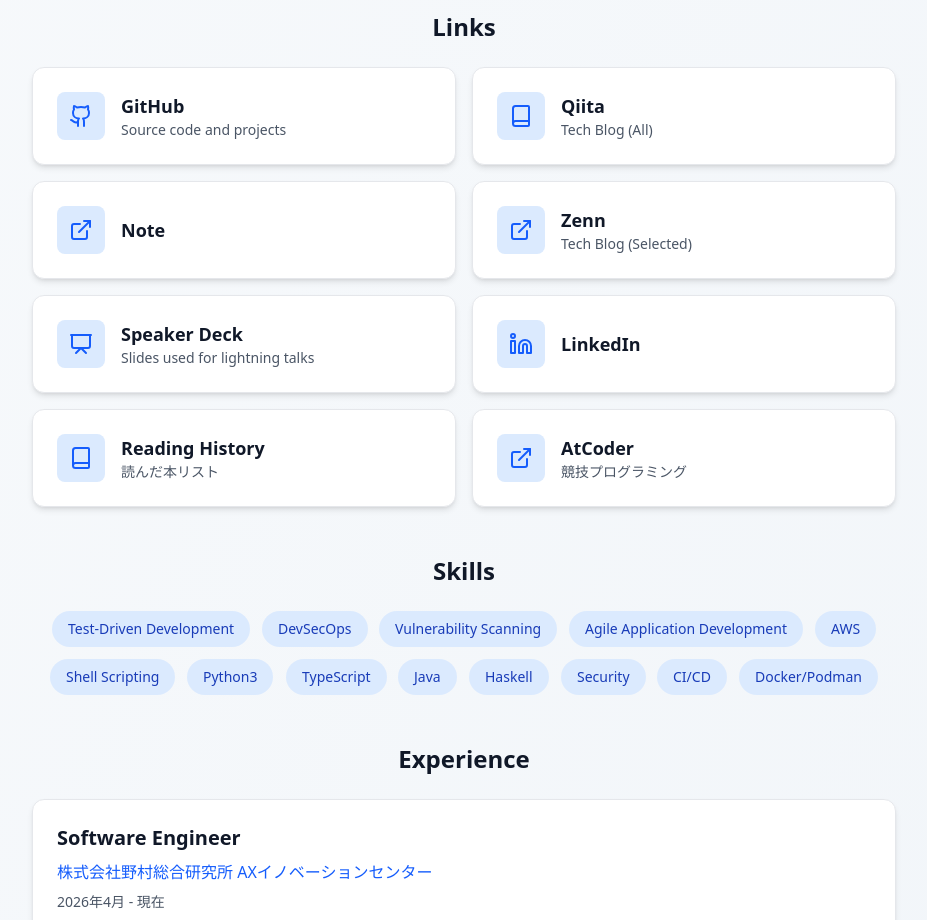
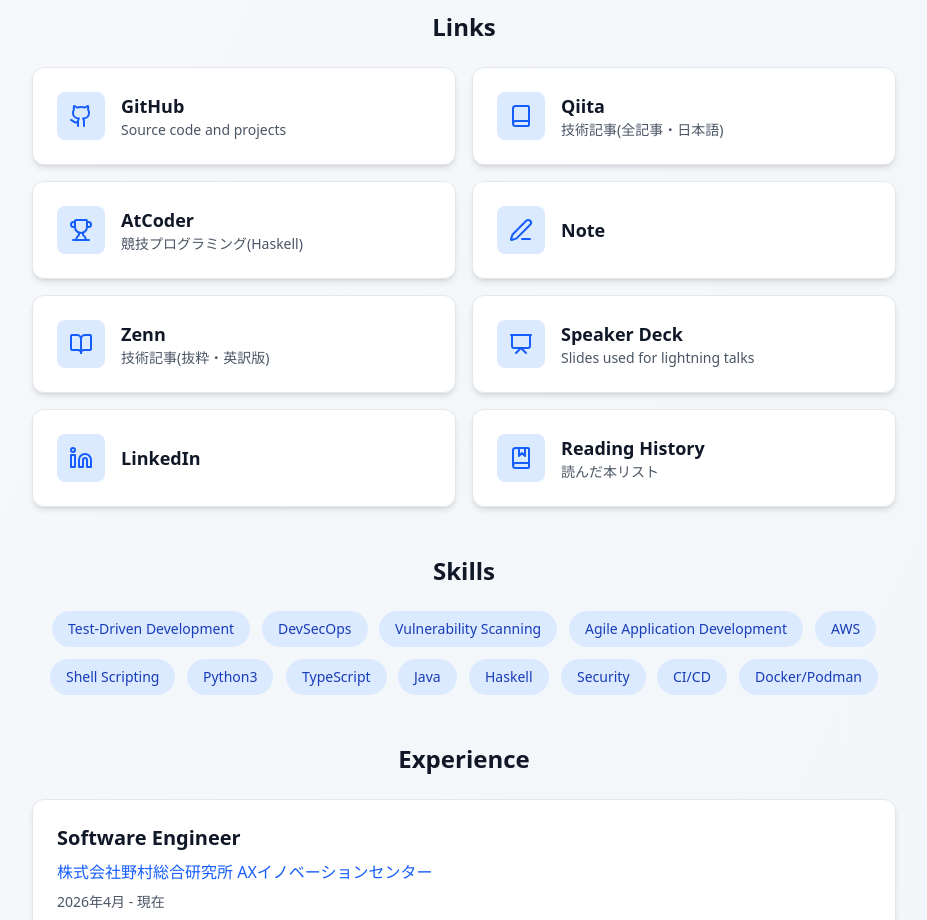
Before and after one commit to RyosukeDTomita/MyActivity, a Next.js app: page /MyActivity/ in a window 1280 px wide. Shown: the part 1080-2000 px from the top of the page, without its empty margins (176-1103 px from the left). Built offline with nearby package versions, Linux system fonts and the light colour scheme.

Commit message:
feat: 2026-07-29

```diff
--- a/src/components/Activities.tsx
+++ b/src/components/Activities.tsx
@@ -1,7 +1,7 @@
 'use client';
 
 import { Calendar, ExternalLink, Presentation, Podcast, Music, Play, BookOpen, Hash } from 'lucide-react';
-import { ltPresentations, podcastAppearances, techBlogPosts, getYouTubeEmbedUrl } from '@/data/activitiesData';
+import { ltPresentations, podcastAppearances, techBlogPosts, internalStudySessions, getYouTubeEmbedUrl } from '@/data/activitiesData';
 import { useLanguage } from '@/contexts/LanguageContext';
 import { translations } from '@/translations/translations';
 
@@ -157,6 +157,45 @@
         })}
       </div>
 
+      {/* Internal Study Sessions Section */}
+      <div className="mb-12 mt-12">
+        <h2 className="text-2xl font-bold text-gray-900 dark:text-white mb-6 text-center">
+          {t.internalStudySessions}
+        </h2>
+
+        <div className="space-y-6">
+          {internalStudySessions.map((session, index) => (
+            <div
+              key={index}
+              style={{ animationDelay: `${0.1 * index}s` }}
+              className="animate-fade-in-left bg-white dark:bg-slate-800 rounded-xl p-6 shadow-md border border-gray-200 dark:border-slate-700"
+            >
+              <h3 className="text-xl font-semibold text-gray-900 dark:text-white mb-2">
+                {session.title}
+              </h3>
+
+              <div className="flex items-center text-gray-600 dark:text-gray-400 mb-3">
+                <Calendar className="w-4 h-4 mr-2" />
+                <span className="text-sm">{session.date}</span>
+                {session.time && (
+                  <span className="text-xs ml-2">{session.time}</span>
+                )}
+              </div>
+
+              <a
+                href={session.url}
+                target="_blank"
+                rel="noopener noreferrer"
+                className="inline-flex items-center gap-2 text-blue-600 dark:text-blue-400 hover:underline"
+              >
+                <BookOpen className="w-4 h-4" />
+                <span>Material({session.platform})</span>
+              </a>
+            </div>
+          ))}
+        </div>
+      </div>
+
       {/* Tech Blog Section */}
       <div className="mb-12 mt-12">
         <h2 className="text-2xl font-bold text-gray-900 dark:text-white mb-6 text-center">
--- a/src/data/activitiesData.ts
+++ b/src/data/activitiesData.ts
@@ -26,15 +26,33 @@
   description?: string;
 }
 
+export interface InternalStudySession {
+  date: string;
+  time?: string;
+  title: string;
+  platform: 'Qiita' | 'Zenn' | 'Other';
+  url: string;
+}
+
 export const podcastAppearances: PodcastAppearance[] = [
   {
-    date: "2025/07/24",
-    title: "#123 成長のきっかけは、アウトプットに強制感をもたせたこと/富田涼介①",
+    date: "2025/08/21",
+    title: "#126 成長を加速させるのは\"傲慢さ\"かもしれない/富田涼介④",
     links: {
-      podcast: "https://podcasts.apple.com/jp/podcast/123-%E6%88%90%E9%95%B7%E3%81%AE%E3%81%8D%E3%81%A3%E3%81%8B%E3%81%91%E3%81%AF-%E3%82%A2%E3%82%A6%E3%83%88%E3%83%97%E3%83%83%E3%83%88%E3%81%AB%E5%BC%B7%E5%88%B6%E6%84%9F%E3%82%92%E6%8C%81%E3%81%9F%E3%81%9B%E3%81%9F%E3%81%93%E3%81%A8-nri%E3%82%BB%E3%82%AD%E3%83%A5%E3%82%A2%E3%83%86%E3%82%AF%E3%83%8E%E3%83%AD%E3%82%B8%E3%83%BC%E3%82%BA-%E5%AF%8C%E7%94%B0%E6%B6%BC%E4%BB%8B/id1653563200?i=1000718692119",
-      amazonMusic: "https://music.amazon.co.jp/podcasts/3e2c415b-5a48-4a1b-8810-5c0be5488e9a/episodes/616ce0ab-a966-4580-8e98-1dcbf024372d/%E8%81%B4%E3%81%8F%E3%82%A8%E3%83%B3%E3%82%B8%E3%83%8B%E3%82%A2type-123-%E6%88%90%E9%95%B7%E3%81%AE%E3%81%8D%E3%81%A3%E3%81%8B%E3%81%91%E3%81%AF%E3%80%81%E3%82%A2%E3%82%A6%E3%83%88%E3%83%97%E3%83%83%E3%83%88%E3%81%AB%E5%BC%B7%E5%88%B6%E6%84%9F%E3%82%92%E6%8C%81%E3%81%9F%E3%81%9B%E3%81%9F%E3%81%93%E3%81%A8%EF%BC%8Fnri%E3%82%BB%E3%82%AD%E3%83%A5%E3%82%A2%E3%83%86%E3%82%AF%E3%83%8E%E3%83%AD%E3%82%B8%E3%83%BC%E3%82%BA-%E5%AF%8C%E7%94%B0%E6%B6%BC%E4%BB%8B%E2%91%A0",
-      spotify: "https://open.spotify.com/episode/1bEnIamRjXVpCFMOebS0CK",
-      youtube: "https://www.youtube.com/watch?v=4zHdDy07j2c"
+      podcast: "https://podcasts.apple.com/jp/podcast/126-%E6%88%90%E9%95%B7%E3%82%92%E5%8A%A0%E9%80%9F%E3%81%95%E3%81%9B%E3%82%8B%E3%81%AE%E3%81%AF-%E5%82%B2%E6%85%A2%E3%81%95-%E3%81%8B%E3%82%82%E3%81%97%E3%82%8C%E3%81%AA%E3%81%84-nri%E3%82%BB%E3%82%AD%E3%83%A5%E3%82%A2%E3%83%86%E3%82%AF%E3%83%8E%E3%83%AD%E3%82%B8%E3%83%BC%E3%82%BA-%E5%AF%8C%E7%94%B0%E6%B6%BC%E4%BB%8B/id1653563200?i=1000722819458",
+      spotify: "https://open.spotify.com/episode/68In2HuOKF6TNqyxDOm9uN",
+      amazonMusic: "https://music.amazon.co.jp/podcasts/3e2c415b-5a48-4a1b-8810-5c0be5488e9a/episodes/50c06a9a-447e-40ac-8514-7dde40bfb416/%E8%81%B4%E3%81%8F%E3%82%A8%E3%83%B3%E3%82%B8%E3%83%8B%E3%82%A2type-126-%E6%88%90%E9%95%B7%E3%82%92%E5%8A%A0%E9%80%9F%E3%81%95%E3%81%9B%E3%82%8B%E3%81%AE%E3%81%AF%E3%80%81%E2%80%9C%E5%82%B2%E6%85%A2%E3%81%95%E2%80%9D%E3%81%8B%E3%82%82%E3%81%97%E3%82%8C%E3%81%AA%E3%81%84%EF%BC%8Fnri%E3%82%BB%E3%82%AD%E3%83%A5%E3%82%A2%E3%83%86%E3%82%AF%E3%83%8E%E3%83%AD%E3%82%B8%E3%83%BC%E3%82%BA-%E5%AF%8C%E7%94%B0%E6%B6%BC%E4%BB%8B%E2%91%A3",
+      youtube: "https://www.youtube.com/watch?v=s3GtfLJQVB4"
+    }
+  },
+  {
+    date: "2025/08/07",
+    title: "#125 会社名を背負って記事を書く、責任の大きさが成長を後押ししてくれた/富田涼介③",
+    links: {
+      spotify: "https://open.spotify.com/episode/6Z9yXsDiqrtiktIYioFq9m",
+      podcast: "https://podcasts.apple.com/us/podcast/125-%E4%BC%9A%E7%A4%BE%E5%90%8D%E3%82%92%E8%83%8C%E8%B2%A0%E3%81%A3%E3%81%A6%E8%A8%98%E4%BA%8B%E3%82%92%E6%9B%B8%E3%81%8F-%E8%B2%AC%E4%BB%BB%E3%81%AE%E5%A4%A7%E3%81%8D%E3%81%95%E3%81%8C%E6%88%90%E9%95%B7%E3%82%92%E5%BE%8C%E6%8A%BC%E3%81%97%E3%81%97%E3%81%A6%E3%81%8F%E3%82%8C%E3%81%9F-nri%E3%82%BB%E3%82%AD%E3%83%A5%E3%82%A2%E3%83%86%E3%82%AF%E3%83%8E%E3%83%AD%E3%82%B8%E3%83%BC%E3%82%BA/id1653563200?i=1000720912856",
+      amazonMusic: "https://music.amazon.co.jp/podcasts/3e2c415b-5a48-4a1b-8810-5c0be5488e9a/episodes/d02103f7-04e3-4307-9c1a-e5ea27070370/%E8%81%B4%E3%81%8F%E3%82%A8%E3%83%B3%E3%82%B8%E3%83%8B%E3%82%A2type-125-%E4%BC%9A%E7%A4%BE%E5%90%8D%E3%82%92%E8%83%8C%E8%B2%A0%E3%81%A3%E3%81%A6%E8%A8%98%E4%BA%8B%E3%82%92%E6%9B%B8%E3%81%8F%E3%80%81%E8%B2%AC%E4%BB%BB%E3%81%AE%E5%A4%A7%E3%81%8D%E3%81%95%E3%81%8C%E6%88%90%E9%95%B7%E3%82%92%E5%BE%8C%E6%8A%BC%E3%81%97%E3%81%97%E3%81%A6%E3%81%8F%E3%82%8C%E3%81%9F%EF%BC%8Fnri%E3%82%BB%E3%82%AD%E3%83%A5%E3%82%A2%E3%83%86%E3%82%AF%E3%83%8E%E3%83%AD%E3%82%B8%E3%83%BC%E3%82%BA-%E5%AF%8C%E7%94%B0%E6%B6%BC%E4%BB%8B%E2%91%A2",
+      youtube: "https://www.youtube.com/watch?v=YwljcLsklgY"
     }
   },
   {
@@ -48,23 +66,13 @@
     }
   },
   {
-    date: "2025/08/07",
-    title: "#125 会社名を背負って記事を書く、責任の大きさが成長を後押ししてくれた/富田涼介③",
+    date: "2025/07/24",
+    title: "#123 成長のきっかけは、アウトプットに強制感をもたせたこと/富田涼介①",
     links: {
-      spotify: "https://open.spotify.com/episode/6Z9yXsDiqrtiktIYioFq9m",
-      podcast: "https://podcasts.apple.com/us/podcast/125-%E4%BC%9A%E7%A4%BE%E5%90%8D%E3%82%92%E8%83%8C%E8%B2%A0%E3%81%A3%E3%81%A6%E8%A8%98%E4%BA%8B%E3%82%92%E6%9B%B8%E3%81%8F-%E8%B2%AC%E4%BB%BB%E3%81%AE%E5%A4%A7%E3%81%8D%E3%81%95%E3%81%8C%E6%88%90%E9%95%B7%E3%82%92%E5%BE%8C%E6%8A%BC%E3%81%97%E3%81%97%E3%81%A6%E3%81%8F%E3%82%8C%E3%81%9F-nri%E3%82%BB%E3%82%AD%E3%83%A5%E3%82%A2%E3%83%86%E3%82%AF%E3%83%8E%E3%83%AD%E3%82%B8%E3%83%BC%E3%82%BA/id1653563200?i=1000720912856",
-      amazonMusic: "https://music.amazon.co.jp/podcasts/3e2c415b-5a48-4a1b-8810-5c0be5488e9a/episodes/d02103f7-04e3-4307-9c1a-e5ea27070370/%E8%81%B4%E3%81%8F%E3%82%A8%E3%83%B3%E3%82%B8%E3%83%8B%E3%82%A2type-125-%E4%BC%9A%E7%A4%BE%E5%90%8D%E3%82%92%E8%83%8C%E8%B2%A0%E3%81%A3%E3%81%A6%E8%A8%98%E4%BA%8B%E3%82%92%E6%9B%B8%E3%81%8F%E3%80%81%E8%B2%AC%E4%BB%BB%E3%81%AE%E5%A4%A7%E3%81%8D%E3%81%95%E3%81%8C%E6%88%90%E9%95%B7%E3%82%92%E5%BE%8C%E6%8A%BC%E3%81%97%E3%81%97%E3%81%A6%E3%81%8F%E3%82%8C%E3%81%9F%EF%BC%8Fnri%E3%82%BB%E3%82%AD%E3%83%A5%E3%82%A2%E3%83%86%E3%82%AF%E3%83%8E%E3%83%AD%E3%82%B8%E3%83%BC%E3%82%BA-%E5%AF%8C%E7%94%B0%E6%B6%BC%E4%BB%8B%E2%91%A2",
-      youtube: "https://www.youtube.com/watch?v=YwljcLsklgY"
-    }
-  },
-  {
-    date: "2025/08/21",
-    title: "#126 成長を加速させるのは\"傲慢さ\"かもしれない/富田涼介④",
-    links: {
-      podcast: "https://podcasts.apple.com/jp/podcast/126-%E6%88%90%E9%95%B7%E3%82%92%E5%8A%A0%E9%80%9F%E3%81%95%E3%81%9B%E3%82%8B%E3%81%AE%E3%81%AF-%E5%82%B2%E6%85%A2%E3%81%95-%E3%81%8B%E3%82%82%E3%81%97%E3%82%8C%E3%81%AA%E3%81%84-nri%E3%82%BB%E3%82%AD%E3%83%A5%E3%82%A2%E3%83%86%E3%82%AF%E3%83%8E%E3%83%AD%E3%82%B8%E3%83%BC%E3%82%BA-%E5%AF%8C%E7%94%B0%E6%B6%BC%E4%BB%8B/id1653563200?i=1000722819458",
-      spotify: "https://open.spotify.com/episode/68In2HuOKF6TNqyxDOm9uN",
-      amazonMusic: "https://music.amazon.co.jp/podcasts/3e2c415b-5a48-4a1b-8810-5c0be5488e9a/episodes/50c06a9a-447e-40ac-8514-7dde40bfb416/%E8%81%B4%E3%81%8F%E3%82%A8%E3%83%B3%E3%82%B8%E3%83%8B%E3%82%A2type-126-%E6%88%90%E9%95%B7%E3%82%92%E5%8A%A0%E9%80%9F%E3%81%95%E3%81%9B%E3%82%8B%E3%81%AE%E3%81%AF%E3%80%81%E2%80%9C%E5%82%B2%E6%85%A2%E3%81%95%E2%80%9D%E3%81%8B%E3%82%82%E3%81%97%E3%82%8C%E3%81%AA%E3%81%84%EF%BC%8Fnri%E3%82%BB%E3%82%AD%E3%83%A5%E3%82%A2%E3%83%86%E3%82%AF%E3%83%8E%E3%83%AD%E3%82%B8%E3%83%BC%E3%82%BA-%E5%AF%8C%E7%94%B0%E6%B6%BC%E4%BB%8B%E2%91%A3",
-      youtube: "https://www.youtube.com/watch?v=s3GtfLJQVB4"
+      podcast: "https://podcasts.apple.com/jp/podcast/123-%E6%88%90%E9%95%B7%E3%81%AE%E3%81%8D%E3%81%A3%E3%81%8B%E3%81%91%E3%81%AF-%E3%82%A2%E3%82%A6%E3%83%88%E3%83%97%E3%83%83%E3%83%88%E3%81%AB%E5%BC%B7%E5%88%B6%E6%84%9F%E3%82%92%E6%8C%81%E3%81%9F%E3%81%9B%E3%81%9F%E3%81%93%E3%81%A8-nri%E3%82%BB%E3%82%AD%E3%83%A5%E3%82%A2%E3%83%86%E3%82%AF%E3%83%8E%E3%83%AD%E3%82%B8%E3%83%BC%E3%82%BA-%E5%AF%8C%E7%94%B0%E6%B6%BC%E4%BB%8B/id1653563200?i=1000718692119",
+      amazonMusic: "https://music.amazon.co.jp/podcasts/3e2c415b-5a48-4a1b-8810-5c0be5488e9a/episodes/616ce0ab-a966-4580-8e98-1dcbf024372d/%E8%81%B4%E3%81%8F%E3%82%A8%E3%83%B3%E3%82%B8%E3%83%8B%E3%82%A2type-123-%E6%88%90%E9%95%B7%E3%81%AE%E3%81%8D%E3%81%A3%E3%81%8B%E3%81%91%E3%81%AF%E3%80%81%E3%82%A2%E3%82%A6%E3%83%88%E3%83%97%E3%83%83%E3%83%88%E3%81%AB%E5%BC%B7%E5%88%B6%E6%84%9F%E3%82%92%E6%8C%81%E3%81%9F%E3%81%9B%E3%81%9F%E3%81%93%E3%81%A8%EF%BC%8Fnri%E3%82%BB%E3%82%AD%E3%83%A5%E3%82%A2%E3%83%86%E3%82%AF%E3%83%8E%E3%83%AD%E3%82%B8%E3%83%BC%E3%82%BA-%E5%AF%8C%E7%94%B0%E6%B6%BC%E4%BB%8B%E2%91%A0",
+      spotify: "https://open.spotify.com/episode/1bEnIamRjXVpCFMOebS0CK",
+      youtube: "https://www.youtube.com/watch?v=4zHdDy07j2c"
     }
   }
 ];
@@ -102,6 +110,16 @@
 
 export const techBlogPosts: TechBlogPost[] = [];
 
+export const internalStudySessions: InternalStudySession[] = [
+  {
+    date: "2026/05/14",
+    time: "17:00-18:00",
+    title: "関数型プログラミングを知らない人向けに、「Haskellって何が面白いの?」と聞かれた時の回答",
+    platform: "Qiita",
+    url: "https://qiita.com/sigma_devsecops/items/3f2a397e944401fcc6cb"
+  }
+];
+
 // Helper function to convert YouTube URL to embed URL
 export function getYouTubeEmbedUrl(url: string): string | null {
   const match = url.match(/(?:youtube\.com\/watch\?v=|youtu\.be\/)([^&\n?#]+)/);
--- a/src/data/profileData.ts
+++ b/src/data/profileData.ts
@@ -1,4 +1,4 @@
-import { Github, Book, ExternalLink, Presentation, Linkedin } from "lucide-react";
+import { Github, Book, BookOpen, BookMarked, Trophy, PenLine, Presentation, Linkedin } from "lucide-react";
 
 export const profileData = {
   avatar: "./images/profile.webp",
@@ -14,14 +14,19 @@
       icon: Book
     },
     {
+      name: "AtCoder",
+      url: "https://atcoder.jp/users/HathawayNoa",
+      icon: Trophy
+    },
+    {
       name: "Note",
       url: "https://note.com/sigma5736394841",
-      icon: ExternalLink
+      icon: PenLine
     },
     {
       name: "Zenn",
       url: "https://zenn.dev/sigma_tom",
-      icon: ExternalLink
+      icon: BookOpen
     },
     {
       name: "Speaker Deck",
@@ -36,12 +41,7 @@
     {
       name: "Reading History",
       url: "https://ryosukedtomita.github.io/myblog/posts/book/index.html",
-      icon: Book
-    },
-    {
-      name: "AtCoder",
-      url: "https://atcoder.jp/users/HathawayNoa",
-      icon: ExternalLink
+      icon: BookMarked
     }
   ],
   skills: [
--- a/src/translations/translations.ts
+++ b/src/translations/translations.ts
@@ -15,11 +15,15 @@
           },
           {
             name: "Qiita",
-            description: "Tech Blog (All)"
+            description: "Tech Blog (All) - in Japanese"
+          },
+          {
+            name: "AtCoder",
+            description: "Competitive programming (Haskell)"
           },
           {
             name: "Zenn",
-            description: "Tech Blog (Selected)"
+            description: "Tech Blog (Selected) - English translations"
           },
           {
             name: "Speaker Deck",
@@ -32,10 +36,6 @@
           {
             name: "Reading History",
             description: "List of books I have read"
-          },
-          {
-            name: "AtCoder",
-            description: "Competitive programming"
           }
         ]
       },
@@ -81,6 +81,7 @@
       activities: {
         title: "Activities",
         ltPresentations: "Lightning Talks",
+        internalStudySessions: "Internal Study Sessions",
         date: "Date",
         eventPage: "Event Page",
         slides: "Speaker Deck",
@@ -107,11 +108,15 @@
           },
           {
             name: "Qiita",
-            description: "Tech Blog (All)"
+            description: "技術記事(全記事・日本語)"
+          },
+          {
+            name: "AtCoder",
+            description: "競技プログラミング(Haskell)"
           },
           {
             name: "Zenn",
-            description: "Tech Blog (Selected)"
+            description: "技術記事(抜粋・英訳版)"
           },
           {
             name: "Speaker Deck",
@@ -124,10 +129,6 @@
           {
             name: "Reading History",
             description: "読んだ本リスト"
-          },
-          {
-            name: "AtCoder",
-            description: "競技プログラミング"
           }
         ]
       },
@@ -173,6 +174,7 @@
       activities: {
         title: "Activities",
         ltPresentations: "Lightning Talks",
+        internalStudySessions: "社内勉強会",
         date: "実施日",
         eventPage: "Event Page",
         slides: "Speaker Deck",
```
